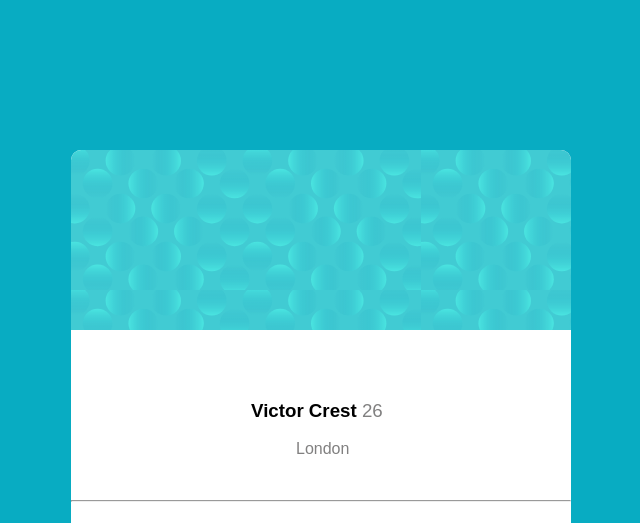
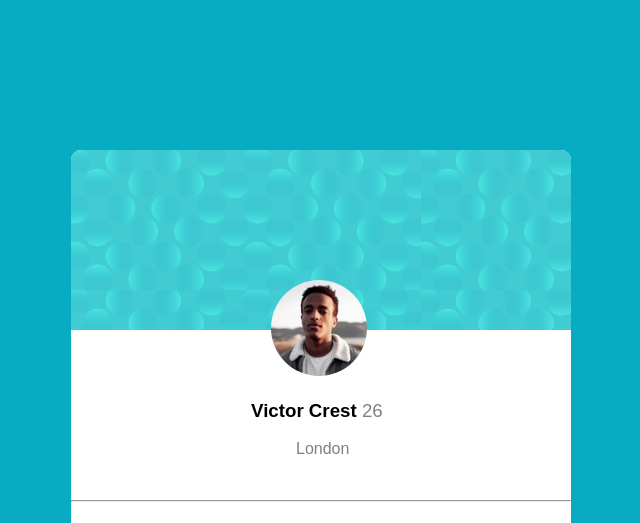
Before and after one commit to MD-TOUHID/small-profile, a plain HTML site: page index.html in a window 1280 px wide. Shown: the top 523 px of the page, without its empty margins (629-1269 px from the left). Drawn offline with Linux system fonts and the light colour scheme; files whose address does not match are found by name.

Commit message:
Update index.html

```diff
--- a/index.html
+++ b/index.html
@@ -11,7 +11,7 @@
     <div class="card">
         <div class="cover">
             <div class="picture">
-                <img src="images/image-victor.jpg" alt="">
+                <img src="image-victor.jpg" alt="">
             </div>
         </div>
     </div>
```
